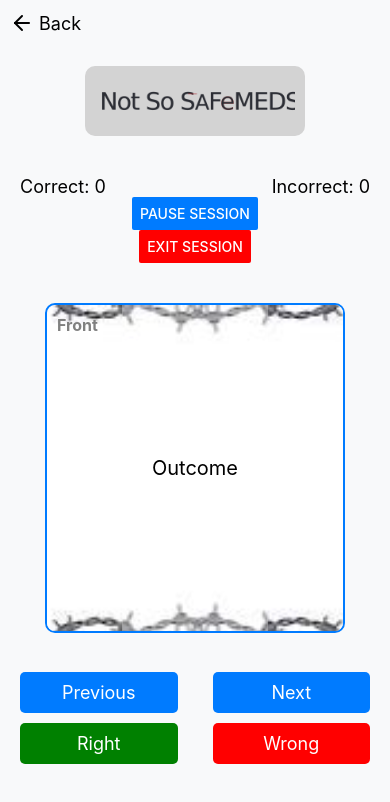
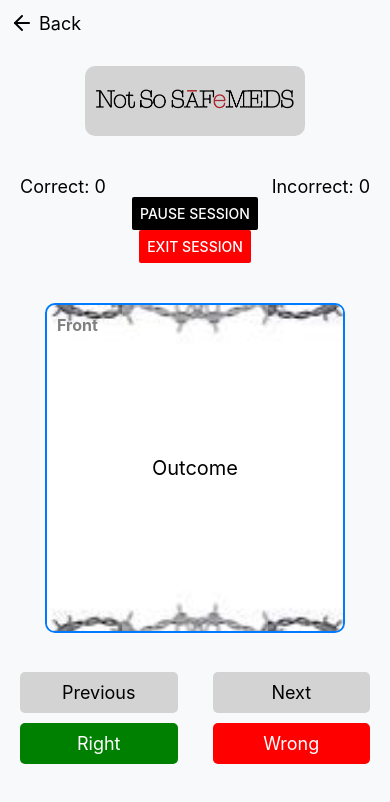
Before and after one commit to Jordan-Richards/Demo-Flash, a React Native app: screen /Flashcards in a window 390 px wide. Shown: the top 802 px of the page. Built offline with nearby package versions, Linux system fonts and the light colour scheme.

Commit message:
chore: Update logo image in LoginScreen and add transparent background to card in HomeScreen

```diff
--- a/src/Screens/FlashcardScreen.js
+++ b/src/Screens/FlashcardScreen.js
@@ -1,5 +1,5 @@
 import React, { useState, useEffect } from 'react';
-import { SafeAreaView, Text, StyleSheet, TouchableOpacity, View, Button, Image, ImageBackground } from 'react-native';
+import { SafeAreaView, Text, StyleSheet, TouchableOpacity, View, Image, ImageBackground, Button } from 'react-native';
 import { useNavigation } from '@react-navigation/native';
 import { Feather } from '@expo/vector-icons';
 import AsyncStorage from '@react-native-async-storage/async-storage';
@@ -188,32 +188,26 @@ const FlashcardScreen = ({ route }) => {
 
   return (
     <SafeAreaView style={[styles.container, { backgroundColor: theme.backgroundColor }]}>
-     <TouchableOpacity style={styles.backButton} onPress={handleBackPress}>
+      <TouchableOpacity style={styles.backButton} onPress={handleBackPress}>
         <Feather name="arrow-left" size={24} color={theme.textColor} />
         <Text style={[styles.backButtonText, { color: theme.textColor }]}>Back</Text>
       </TouchableOpacity>
       <View style={styles.logoContainer}>
-
-        <Image source={require('../../assets/logo.png')} style={styles.logo} />
+        <Image source={require('../../assets/safemeds.png')} style={styles.logo} />
       </View>
-
-
-
       <View style={styles.scoreContainer}>
         <Text style={[styles.scoreText, { color: theme.textColor }]}>Correct: {correctAnswers}</Text>
         <Text style={[styles.scoreText, { color: theme.textColor }]}>Incorrect: {incorrectAnswers}</Text>
       </View>
-      <Button title="Pause Session" onPress={handlePauseSession} color={isDarkMode ? 'white' : theme.buttonBackground} />
-
+      <Button title="Pause Session" onPress={handlePauseSession} color={isDarkMode ? 'white' : 'black'} />
       <Button title="Exit Session" onPress={handleExitSession} color="red" />
-
       <View style={styles.cardContainer}>
         {currentCard ? (
           <TouchableOpacity onPress={flipCard}>
             <ImageBackground source={require('../../assets/barbedwire img.jpeg')} style={[styles.card, { borderColor: theme.borderColor }]} imageStyle={styles.cardImage}>
-              <Text style={[styles.cardLabel, { color: isDarkMode ? 'black':'grey' }]}>{isFront ? 'Front' : 'Back'}</Text>
-              <View style={[styles.cardTextContainer, { backgroundColor: isDarkMode ? 'rgba(0, 0, 0, 0.3)' : 'rgba(255, 255, 255, 0.3)' }]}>
-                <Text style={[styles.cardText, { color: theme.textColor }]}>
+              <Text style={[styles.cardLabel, { color: isDarkMode ? 'black' : 'grey' }]}>{isFront ? 'Front' : 'Back'}</Text>
+              <View style={[styles.cardTextContainer, { backgroundColor: isDarkMode ? 'transparent' : 'rgba(255, 255, 255, 0.3)' }]}>
+                <Text style={[styles.cardText, { color: isDarkMode ? 'black' : theme.textColor }]}>
                   {isFront ? currentCard.front : currentCard.back}
                 </Text>
               </View>
@@ -223,14 +217,13 @@ const FlashcardScreen = ({ route }) => {
           <Text style={[styles.noCardsText, { color: theme.textColor }]}>No cards available</Text>
         )}
       </View>
-
       <View style={styles.buttonContainer}>
         <View style={styles.buttonRow}>
-          <TouchableOpacity style={[styles.navButton, { backgroundColor: theme.buttonBackground }]} onPress={goToPreviousCard}>
-            <Text style={[styles.navButtonText, { color: theme.buttonText }]}>Previous</Text>
+          <TouchableOpacity style={[styles.navButton, { backgroundColor: isDarkMode ? 'darkgray' : 'lightgray' }]} onPress={goToPreviousCard}>
+            <Text style={[styles.navButtonText, { color: isDarkMode ? 'white' : 'black' }]}>Previous</Text>
           </TouchableOpacity>
-          <TouchableOpacity style={[styles.navButton, { backgroundColor: theme.buttonBackground }]} onPress={goToNextCard}>
-            <Text style={[styles.navButtonText, { color: theme.buttonText }]}>Next</Text>
+          <TouchableOpacity style={[styles.navButton, { backgroundColor: isDarkMode ? 'darkgray' : 'lightgray' }]} onPress={goToNextCard}>
+            <Text style={[styles.navButtonText, { color: isDarkMode ? 'white' : 'black' }]}>Next</Text>
           </TouchableOpacity>
         </View>
         <View style={styles.buttonRow}>
@@ -317,7 +310,6 @@ const styles = StyleSheet.create({
     justifyContent: 'center',
     alignItems: 'center',
     paddingHorizontal: 20,
-
   },
   cardText: {
     fontSize: 20,
--- a/src/Screens/HomeScreen.js
+++ b/src/Screens/HomeScreen.js
@@ -12,7 +12,7 @@ import {
   StyleSheet,
   Platform,
   Switch,
-  Alert, // Import Alert
+  Alert,
 } from 'react-native';
 import { Feather } from '@expo/vector-icons';
 import AsyncStorage from '@react-native-async-storage/async-storage';
@@ -65,7 +65,7 @@ const HomeScreen = () => {
 
           <Text style={styles.title}>Let's start learning!</Text>
 
-          <View style={styles.card}>
+          <View style={[styles.card, styles.transparentBackground]}>
             <View style={styles.cardContent}>
               <Text style={styles.cardTitle}>Join us for a fun learning experience!</Text>
               <Text style={styles.cardSubtitle}>Enjoy our NotSoSafe Flashcards! Customize your learning sessions and evaluate your progress.</Text>
@@ -241,6 +241,9 @@ const styles = StyleSheet.create({
     padding: 20,
     marginVertical: 10,
   },
+  transparentBackground: {
+    backgroundColor: 'rgba(255, 255, 255, 0.7)',
+  },
   cardContent: {
     justifyContent: 'center',
     alignItems: 'center',
--- a/src/Screens/LoginScreen.js
+++ b/src/Screens/LoginScreen.js
@@ -54,7 +54,7 @@ const LoginScreen = () => {
           <View style={styles.header}>
             <Text style={styles.title}>Welcome to</Text>
             <View style={styles.logoContainer}>
-              <Image source={require('../../assets/logo.png')} style={styles.logo} />
+              <Image source={require('../../assets/safemeds.png')} style={styles.logo} />
             </View>
           </View>
 
--- a/src/Screens/PreviousSessionsScreen.js
+++ b/src/Screens/PreviousSessionsScreen.js
@@ -36,7 +36,7 @@ const PreviousSessionsScreen = () => {
   };
 
   const renderSessionItem = ({ item }) => (
-    <View style={[styles.sessionItem, { borderColor: theme.borderColor }]}>
+    <View style={[styles.sessionItem, { borderColor: 'red' }]}>
       <Text style={[styles.sessionText, { color: theme.textColor }]}>Category: {item.category}</Text>
       <Text style={[styles.sessionText, { color: theme.textColor }]}>Card Count: {item.cardCount}</Text>
       <Text style={[styles.sessionText, { color: theme.textColor }]}>Correct: {item.rightCount}</Text>
@@ -54,8 +54,8 @@ const PreviousSessionsScreen = () => {
       </TouchableOpacity>
 
       <Text style={[styles.title, { color: theme.textColor }]}>Previous Sessions</Text>
-      <TouchableOpacity style={[styles.clearAllButton, { backgroundColor: theme.buttonBackground }]} onPress={clearAllSessions}>
-        <Text style={[styles.clearAllButtonText, { color: theme.buttonText }]}>Clear All Sessions</Text>
+      <TouchableOpacity style={[styles.clearAllButton, { backgroundColor: 'red' }]} onPress={clearAllSessions}>
+        <Text style={[styles.clearAllButtonText, { color: 'white' }]}>Clear All Sessions</Text>
       </TouchableOpacity>
       <FlatList
         data={sessions}
```
Also changed, not shown: assets/safemeds.png (added).
